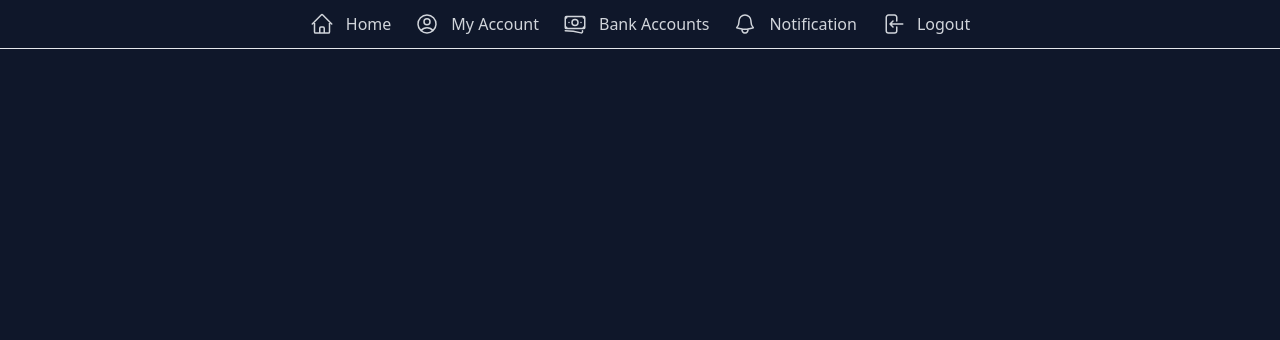
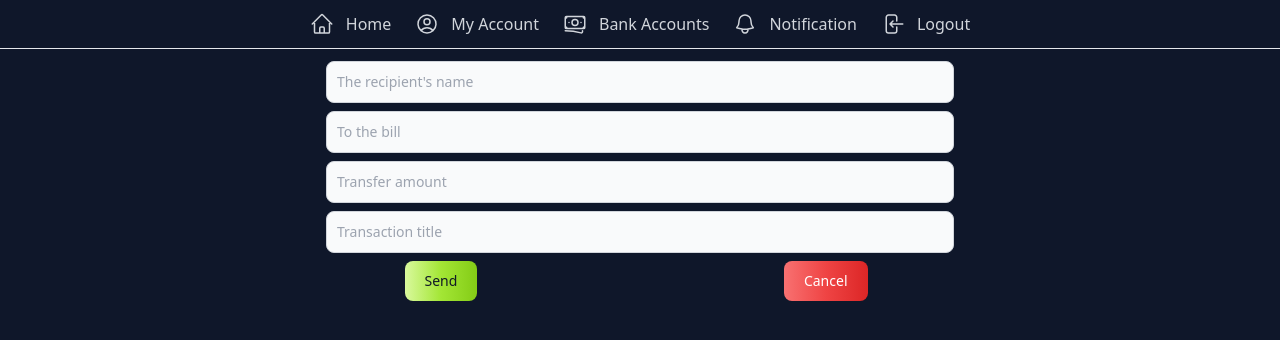
Before and after one commit to wojciechchuchro/bank-account, a React (Create React App) app: page /transfer in a window 1280 px wide. Shown: the top 340 px of the page. Built offline with nearby package versions, Linux system fonts and the light colour scheme; no server answers; sample sign-in values are in the browser's storage.

Commit message:
Create transfer page and some upgrades in other files

```diff
--- a/src/App.tsx
+++ b/src/App.tsx
@@ -10,6 +10,7 @@ import Login from "./pages/Login";
 import { useState } from "react";
 import { initializeApp } from "firebase/app";
 import { config } from "./config";
+import Transfer from "./pages/Transfer";
 
 initializeApp(config.firebaseConfig);
 
@@ -52,6 +53,14 @@ function App() {
               </AuthRoute>
             }
           />
+          <Route
+            path="/transfer"
+            element={
+              <AuthRoute>
+                <Transfer />
+              </AuthRoute>
+            }
+          />
           <Route path="/login" element={<Login />} />
         </Routes>
       </BrowserRouter>
--- a/src/config.ts
+++ b/src/config.ts
@@ -7,5 +7,6 @@ export const config = {
     messagingSenderId: "293926538499",
     appId: "1:293926538499:web:0c2c850883161716a6ad36",
     measurementId: "G-C8FCML7497",
+    databaseURL: "https://users.firebaseio.com",
   },
 };
--- a/src/pages/Home.tsx
+++ b/src/pages/Home.tsx
@@ -1,13 +1,12 @@
 import React from "react";
-import { getAuth, signOut } from "firebase/auth";
-import { User, Arrows, Card, Clipboard, LightBulb } from "../images/Icons";
-export interface IHomePageProps {
+import { Arrows, Card, Clipboard, LightBulb } from "../images/Icons";
+import { useNavigate } from "react-router-dom";
+export interface HomePageProps {
   money: number;
 }
 
-const HomePage: React.FunctionComponent<IHomePageProps> = (props) => {
-  const auth = getAuth();
-  const { money } = props;
+const HomePage: React.FunctionComponent<HomePageProps> = ({ money }) => {
+  const navigate = useNavigate();
   return (
     <div className="text-gray-200 m-3">
       <div className="pb-5">
@@ -15,7 +14,9 @@ const HomePage: React.FunctionComponent<IHomePageProps> = (props) => {
           <div>
             <div className="font-bold text-2xl">Type of account</div>
             <div className="flex text-sm justify-items-center pt-2">
-              <Clipboard />
+              <span className="cursor-pointer">
+                <Clipboard />
+              </span>
               82 1149 2034 0000 3424 5234 2342
             </div>
           </div>
@@ -29,7 +30,10 @@ const HomePage: React.FunctionComponent<IHomePageProps> = (props) => {
             <div className="text-sm pt-3">
               Expenses till (currentdate): money spended
             </div>
-            <button className="rounded-xl mt-5 p-1 px-3 flex align-between text-slate-900 bg-gray-200">
+            <button
+              onClick={() => navigate("/transfer")}
+              className="rounded-xl mt-5 p-1 px-3 flex align-between text-slate-900 bg-gray-200"
+            >
               <Arrows />
               TRANSFER
             </button>
--- /dev/null
+++ b/src/pages/Transfer.tsx
@@ -0,0 +1,75 @@
+import { useState } from "react";
+import { useNavigate } from "react-router-dom";
+
+export default function Transfer() {
+  const navigate = useNavigate();
+  const [receipentName, setReceipentName] = useState<string>("");
+  const [toTheBill, setToTheBill] = useState<string>("");
+  const [transferAmount, setTransferAmount] = useState<string>("");
+  const [transactionTitle, setTransactionTitle] = useState<string>("");
+
+  return (
+    <div className="text-gray-200 m-3 flex justify-center items-center">
+      <form action="" className="flex flex-col gap-2 w-1/2 items-center">
+        <input
+          className="bg-gray-50 border border-gray-300 text-gray-900 text-sm rounded-lg focus:ring-blue-500 focus:border-blue-500 block w-full p-2.5"
+          id="receipents-name"
+          type="text"
+          placeholder="The recipient's name"
+          onChange={(e) => {
+            setReceipentName(e.target.value);
+          }}
+        />
+
+        <input
+          className="bg-gray-50 border border-gray-300 text-gray-900 text-sm rounded-lg focus:ring-blue-500 focus:border-blue-500 block w-full p-2.5"
+          id="to-the-bill"
+          type="text"
+          placeholder="To the bill"
+          onChange={(e) => {
+            setToTheBill(e.target.value);
+          }}
+        />
+
+        <input
+          className="bg-gray-50 border border-gray-300 text-gray-900 text-sm rounded-lg focus:ring-blue-500 focus:border-blue-500 block w-full p-2.5"
+          id="transfer-amount"
+          type="text"
+          placeholder="Transfer amount"
+          onChange={(e) => {
+            setTransferAmount(e.target.value);
+          }}
+        />
+
+        <input
+          className="bg-gray-50 border border-gray-300 text-gray-900 text-sm rounded-lg focus:ring-blue-500 focus:border-blue-500 block w-full p-2.5"
+          id="transaction-title"
+          type="text"
+          placeholder="Transaction title"
+          onChange={(e) => {
+            setTransactionTitle(e.target.value);
+          }}
+        />
+
+        <div className="flex justify-between items-center w-3/4">
+          <button
+            type="submit"
+            className=" text-gray-900 bg-gradient-to-r from-lime-200 via-lime-400 to-lime-500 hover:bg-gradient-to-br focus:ring-4 focus:outline-none focus:ring-lime-300 font-medium rounded-lg text-sm px-5 py-2.5 text-center mr-2 mb-2"
+          >
+            Send
+          </button>
+
+          <button
+            onClick={() => {
+              navigate("/");
+            }}
+            type="button"
+            className="text-white bg-gradient-to-r from-red-400 via-red-500 to-red-600 hover:bg-gradient-to-br focus:ring-4 focus:outline-none focus:ring-red-300 font-medium rounded-lg text-sm px-5 py-2.5 text-center mr-2 mb-2"
+          >
+            Cancel
+          </button>
+        </div>
+      </form>
+    </div>
+  );
+}
```
